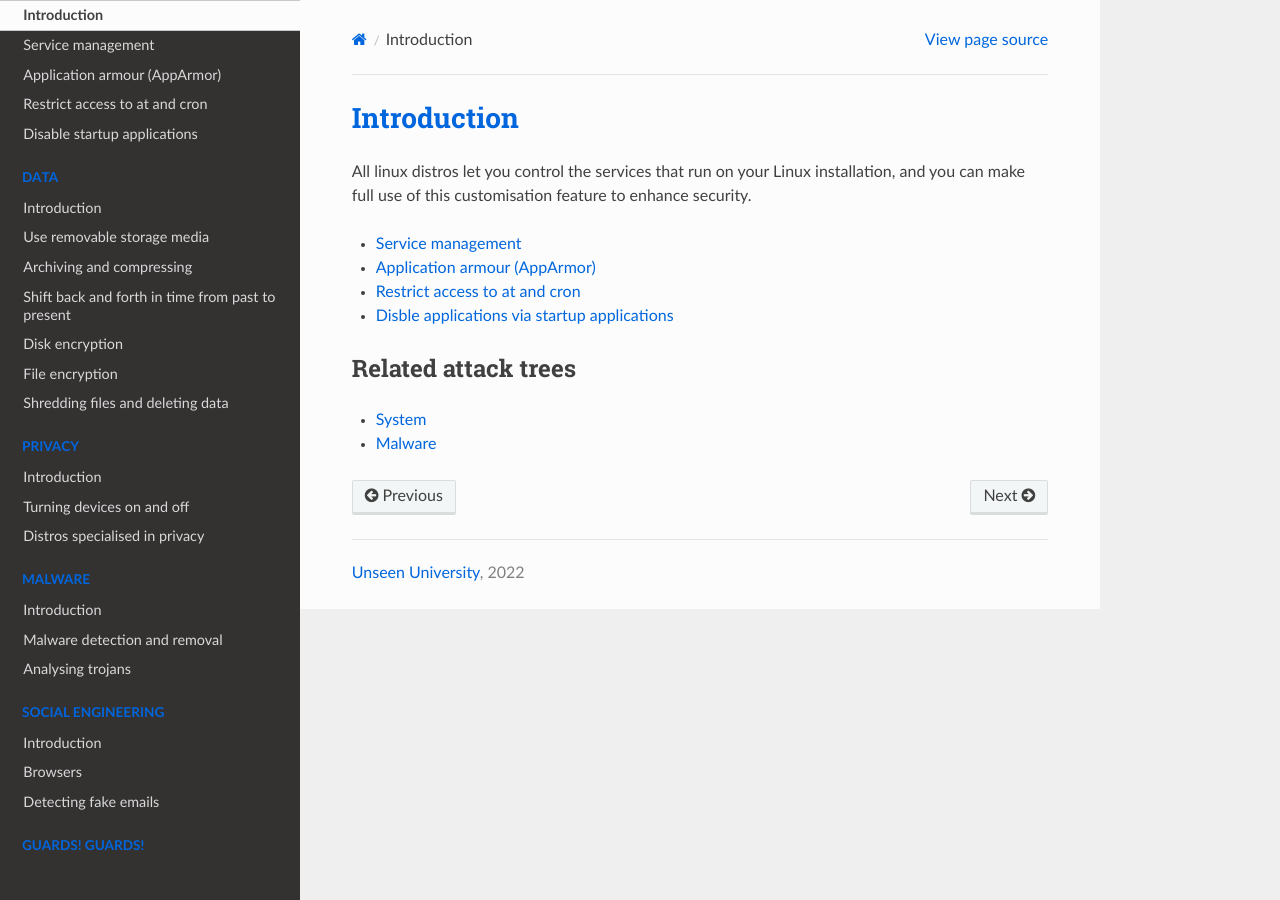
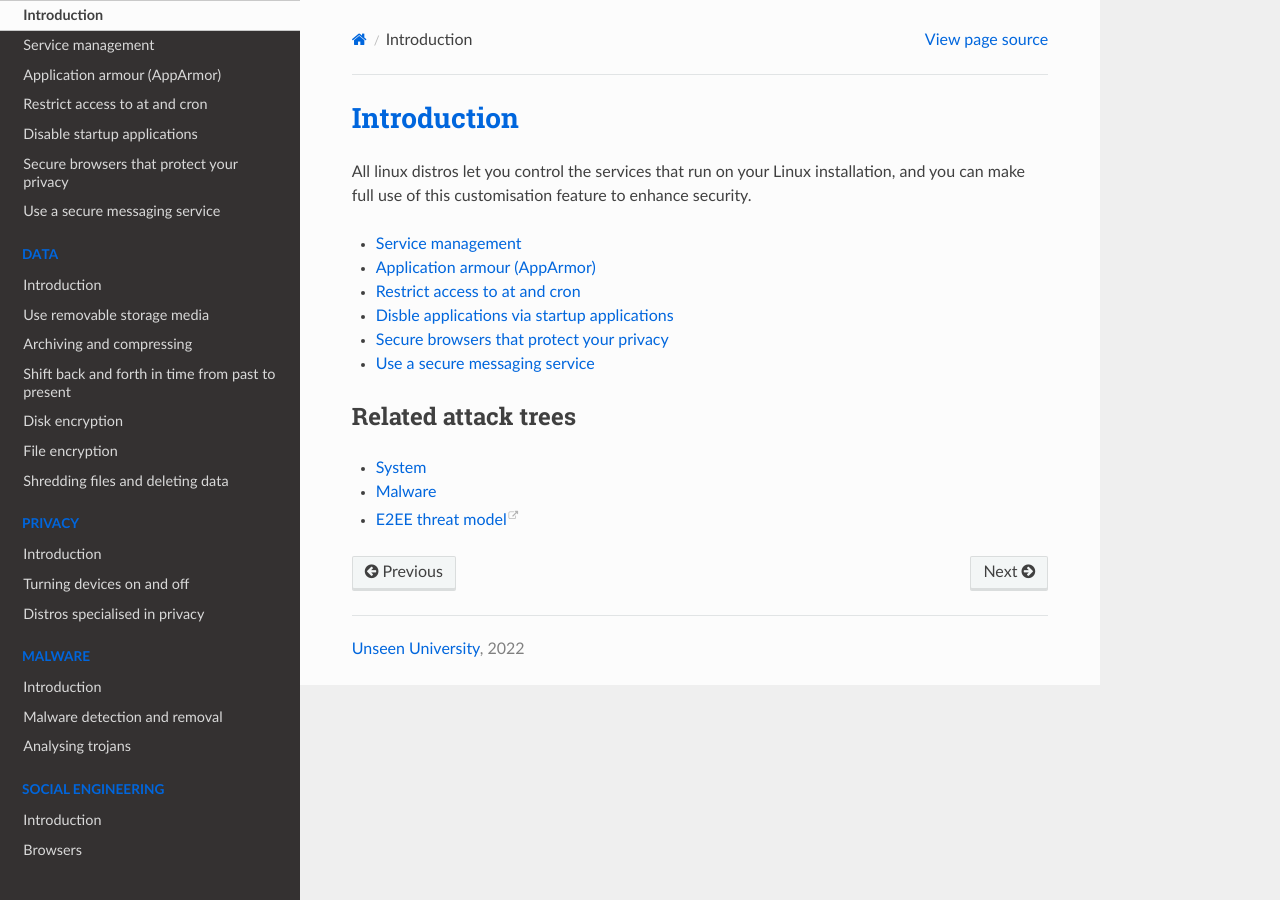
Before and after one commit to tymyrddin/blue-linux, a Sphinx documentation site: the page built from source/docs/services/README.md, in a window 1280 px wide. Built offline with Sphinx 7.4.7 and the Read the Docs theme 2.0.0, drawn with Linux system fonts in a browser that asks for light colours.

```diff
--- a/source/docs/services/README.md
+++ b/source/docs/services/README.md
@@ -7,9 +7,12 @@ customisation feature to enhance security.
 * [Application armour (AppArmor)](apparmor.md)
 * [Restrict access to at and cron](restrict-access.md)
 * [Disble applications via startup applications](startup-applications.md)
+* [Secure browsers that protect your privacy](browsers.md)
+* [Use a secure messaging service](messaging.md)
 
 
 ## Related attack trees
 
 * [System](attack-trees:docs/system/README)
 * [Malware](attack-trees:docs/malware/README)
+* [E2EE threat model](https://tymyrddin.github.io/e2ee-threat-model/)
--- a/source/index.rst
+++ b/source/index.rst
@@ -32,6 +32,8 @@ there are even distro's that have specialised in privacy.
    docs/services/apparmor.md
    docs/services/restrict-access.md
    docs/services/startup-applications.md
+   docs/services/browsers.md
+   docs/services/messaging.md
 
 .. toctree::
    :glob:
```
Also changed, not shown: source/docs/privacy/README.md (+1 -0 lines), source/docs/services/browsers.md (added, +8 -0 lines), source/docs/services/messaging.md (added, +8 -0 lines).
